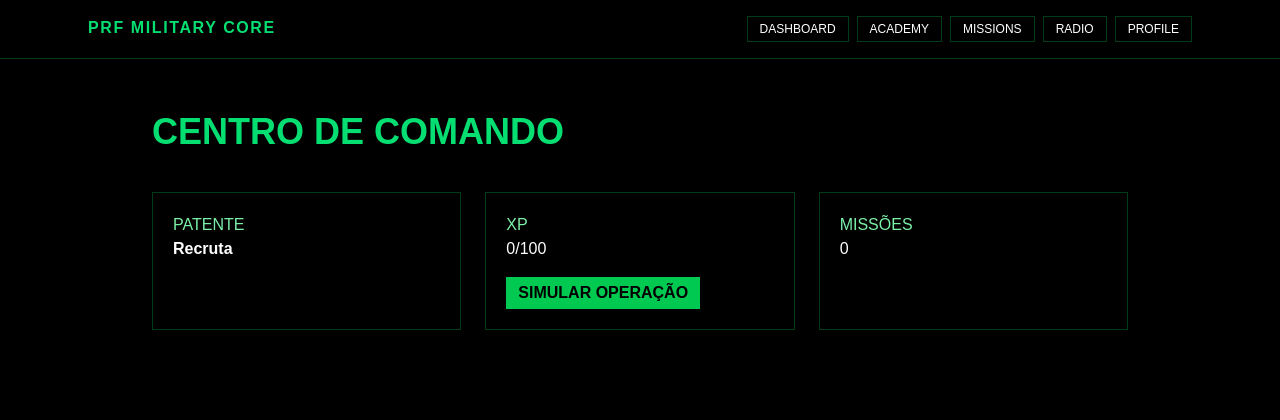
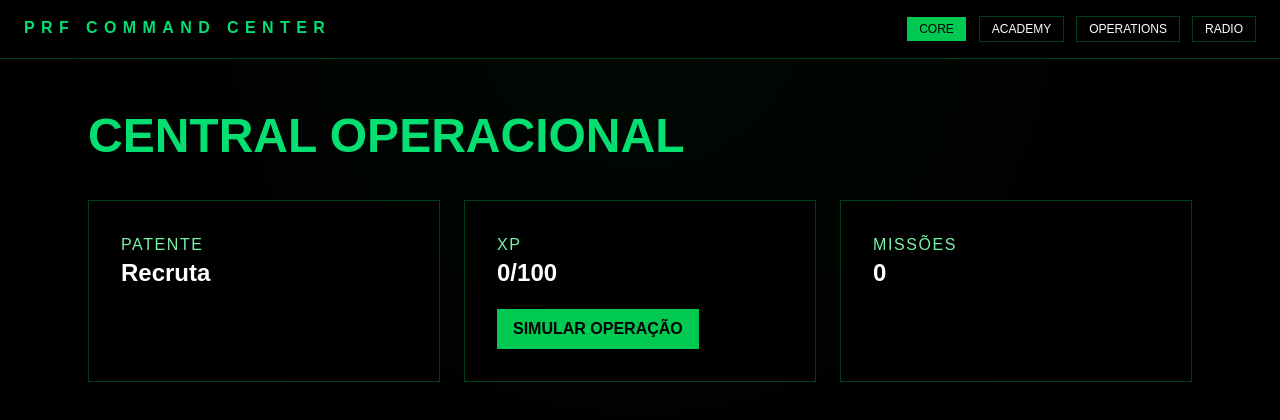
Before and after one commit to CratorGS/PRF-QBDRJ, a Next.js app: page / in a window 1280 px wide. Shown: the top 420 px of the page. Built offline with nearby package versions, Linux system fonts and the light colour scheme.

Commit message:
fix site

```diff
--- a/app/page.tsx
+++ b/app/page.tsx
@@ -1,246 +1,190 @@
 import { useEffect, useRef, useState } from "react";
-import { motion, AnimatePresence } from "framer-motion";
 
-const ranks = [
-  "Recruta",
-  "Agente",
-  "Agente Especial",
-  "Inspetor",
-  "Supervisor",
-  "Comando",
-  "Comando Geral",
-];
+const ranks = ["Recruta", "Agente", "Inspetor", "Supervisor", "Comando", "Comando Geral"];
 
-export default function PRFMilitaryFixed() {
-  const [page, setPage] = useState("dashboard");
-
+export default function PRFCinematicSystem() {
   const audioRef = useRef<HTMLAudioElement | null>(null);
 
-  const [profile, setProfile] = useState(() => {
-    try {
-      const saved = localStorage.getItem("prf_military");
-      return saved
-        ? JSON.parse(saved)
-        : {
-            name: "Operador PRF",
-            rank: "Recruta",
-            xp: 0,
-            missions: 0,
-          };
-    } catch {
-      return {
-        name: "Operador PRF",
-        rank: "Recruta",
-        xp: 0,
-        missions: 0,
-      };
-    }
-  });
+  const [view, setView] = useState("CORE");
+  const [xp, setXp] = useState(0);
+  const [rank, setRank] = useState("Recruta");
+  const [missions, setMissions] = useState(0);
 
-  const [radio, setRadio] = useState([
-    "QAP — Sistema iniciado",
-    "QTH — Central ativa",
+  const [feed, setFeed] = useState([
+    "SYSTEM INITIATED...",
+    "PRF CORE ONLINE",
   ]);
 
-  // RADIO SIMULADO (ESTÁVEL)
+  // 🔄 SISTEMA VIVO (FEED OPERACIONAL)
   useEffect(() => {
-    const interval = setInterval(() => {
+    const t = setInterval(() => {
       const msgs = [
-        "QAP — Patrulha ativa",
-        "ALERTA — Movimento suspeito",
-        "QTH — Unidade reposicionada",
+        "QAP — Unidade em patrulha BR-040",
+        "ALERTA — Movimento suspeito detectado",
+        "QTH — Coordenação atualizada",
         "CÓDIGO 5 — Operação ativa",
       ];
 
-      setRadio((prev) => [
-        msgs[Math.floor(Math.random() * msgs.length)],
-        ...prev.slice(0, 6),
-      ]);
-    }, 5000);
+      setFeed((p) => [msgs[Math.floor(Math.random() * msgs.length)], ...p.slice(0, 5)]);
+    }, 3000);
 
-    return () => clearInterval(interval);
+    return () => clearInterval(t);
   }, []);
 
-  // XP SYSTEM
-  const addXP = () => {
-    let xp = profile.xp + 25;
-    let idx = ranks.indexOf(profile.rank);
+  const action = () => {
+    let newXp = xp + 25;
+    let idx = ranks.indexOf(rank);
 
-    if (xp >= 100 && idx < ranks.length - 1) {
-      xp = 0;
+    if (newXp >= 100 && idx < ranks.length - 1) {
+      newXp = 0;
       idx++;
     }
 
-    const updated = {
-      ...profile,
-      xp,
-      rank: ranks[idx],
-      missions: profile.missions + 1,
-    };
+    setXp(newXp);
+    setRank(ranks[idx]);
+    setMissions((m) => m + 1);
 
-    setProfile(updated);
-    localStorage.setItem("prf_military", JSON.stringify(updated));
-
-    // SOM (SEGURANÇA: NÃO FORÇA AUTOPLAY)
-    try {
-      if (audioRef.current) {
-        audioRef.current.currentTime = 0;
-        audioRef.current.play().catch(() => {});
-      }
-    } catch {}
+    audioRef.current?.play().catch(() => {});
   };
 
   return (
-    <div className="min-h-screen bg-black text-white overflow-x-hidden">
+    <div className="min-h-screen bg-black text-white overflow-hidden relative">
 
-      {/* AUDIO (não autoplay) */}
+      {/* 🔊 AUDIO (manual) */}
       <audio
         ref={audioRef}
         src="https://cdn.pixabay.com/download/audio/2022/03/15/audio_c8c8a73467.mp3"
       />
 
-      {/* HEADER */}
-      <div className="fixed top-0 w-full z-50 bg-black/90 border-b border-green-500/30 backdrop-blur-xl">
-        <div className="max-w-6xl mx-auto flex justify-between px-6 py-4">
-          <h1 className="text-green-400 font-black tracking-widest">
-            PRF MILITARY CORE
+      {/* 🎥 BACKGROUND LAYER */}
+      <div className="absolute inset-0 bg-[radial-gradient(circle_at_top,rgba(0,255,100,0.15),transparent_60%)]" />
+      <div className="absolute inset-0 bg-black/80" />
+
+      {/* 🪖 HEADER MILITAR */}
+      <div className="fixed top-0 w-full z-50 border-b border-green-500/30 bg-black/70 backdrop-blur-xl">
+        <div className="max-w-7xl mx-auto px-6 py-4 flex justify-between">
+          <h1 className="text-green-400 tracking-[0.4em] font-black">
+            PRF COMMAND CENTER
           </h1>
 
-          <div className="flex gap-2 flex-wrap">
-            {["dashboard", "academy", "missions", "radio", "profile"].map(
-              (p) => (
+          <div className="flex gap-3 text-xs">
+            {["CORE", "ACADEMY", "OPERATIONS", "RADIO"].map((v) => (
               <button
-                  key={p}
-                  onClick={() => setPage(p)}
-                  className="px-3 py-1 text-xs border border-green-500/30 hover:bg-green-500/10"
+                key={v}
+                onClick={() => setView(v)}
+                className={`px-3 py-1 border ${
+                  view === v ? "bg-green-500 text-black" : "border-green-500/30"
+                }`}
               >
-                  {p.toUpperCase()}
+                {v}
               </button>
-              )
-            )}
+            ))}
           </div>
         </div>
       </div>
 
-      {/* CONTENT */}
-      <div className="pt-28 max-w-5xl mx-auto px-6">
+      {/* 🧠 MAIN CORE */}
+      <div className="pt-28 max-w-6xl mx-auto px-6 relative z-10">
 
-        <AnimatePresence mode="wait">
-
-          {page === "dashboard" && (
-            <motion.div key="dash">
-              <h2 className="text-4xl font-black text-green-400">
-                CENTRO DE COMANDO
+        {/* CORE */}
+        {view === "CORE" && (
+          <div>
+            <h2 className="text-5xl font-black text-green-400">
+              CENTRAL OPERACIONAL
             </h2>
 
-              <div className="grid md:grid-cols-3 gap-6 mt-10">
+            <div className="mt-10 grid md:grid-cols-3 gap-6">
 
-                <div className="p-5 border border-green-500/30 bg-black/60">
-                  <p className="text-green-300">PATENTE</p>
-                  <h3 className="font-black">{profile.rank}</h3>
+              <div className="p-8 border border-green-500/30 bg-black/60">
+                <p className="text-green-300 tracking-widest">PATENTE</p>
+                <h3 className="text-2xl font-black">{rank}</h3>
               </div>
 
-                <div className="p-5 border border-green-500/30 bg-black/60">
-                  <p className="text-green-300">XP</p>
-                  <h3>{profile.xp}/100</h3>
+              <div className="p-8 border border-green-500/30 bg-black/60">
+                <p className="text-green-300 tracking-widest">XP</p>
+                <h3 className="text-2xl font-black">{xp}/100</h3>
 
                 <button
-                    onClick={addXP}
-                    className="mt-4 bg-green-500 text-black px-3 py-1 font-bold"
+                  onClick={action}
+                  className="mt-5 bg-green-500 text-black px-4 py-2 font-black"
                 >
                   SIMULAR OPERAÇÃO
                 </button>
               </div>
 
-                <div className="p-5 border border-green-500/30 bg-black/60">
-                  <p className="text-green-300">MISSÕES</p>
-                  <h3>{profile.missions}</h3>
+              <div className="p-8 border border-green-500/30 bg-black/60">
+                <p className="text-green-300 tracking-widest">MISSÕES</p>
+                <h3 className="text-2xl font-black">{missions}</h3>
               </div>
 
             </div>
-            </motion.div>
+          </div>
         )}
 
-          {page === "academy" && (
-            <motion.div key="academy">
+        {/* ACADEMY */}
+        {view === "ACADEMY" && (
+          <div>
             <h2 className="text-4xl font-black text-green-400">
-                ACADEMIA PRF
+              ACADEMIA TÁTICA
             </h2>
 
-              <div className="grid md:grid-cols-2 gap-6 mt-10">
+            <div className="mt-10 space-y-4">
               {[
                 "Disciplina Operacional",
-                  "Hierarquia",
-                  "Rádio Q Codes",
-                  "Abordagem Tática",
-                ].map((a) => (
-                  <div className="p-5 border border-green-500/30 bg-black/60">
-                    <h3 className="font-black">{a}</h3>
-                    <button
-                      onClick={addXP}
-                      className="mt-4 bg-green-500 text-black px-3 py-1 font-bold"
-                    >
-                      CONCLUIR
-                    </button>
+                "Hierarquia Militar",
+                "Comunicação Rádio",
+                "Conduta em Patrulha",
+              ].map((t) => (
+                <div className="p-6 border border-green-500/30 bg-black/60">
+                  <h3 className="font-black">{t}</h3>
                 </div>
               ))}
             </div>
-            </motion.div>
+          </div>
         )}
 
-          {page === "missions" && (
-            <motion.div key="missions">
+        {/* OPERATIONS */}
+        {view === "OPERATIONS" && (
+          <div>
             <h2 className="text-4xl font-black text-green-400">
-                MISSÕES
+              OPERAÇÕES
             </h2>
 
             <div className="mt-10 space-y-3">
               {[
-                  "Patrulha BR-040",
-                  "Abordagem suspeita",
-                  "Controle de área",
-                  "Resposta rápida",
-                ].map((m, i) => (
-                  <div key={i} className="p-4 border border-green-500/30">
-                    🎯 {m}
+                "BR-040 LIMPA",
+                "ECLIPSE TÁTICO",
+                "RESPOSTA RÁPIDA",
+                "CONTROLE DE ÁREA",
+              ].map((o, i) => (
+                <div key={i} className="p-5 border border-green-500/30">
+                  🎯 {o}
                 </div>
               ))}
             </div>
-            </motion.div>
+          </div>
         )}
 
-          {page === "radio" && (
-            <motion.div key="radio">
+        {/* RADIO */}
+        {view === "RADIO" && (
+          <div>
             <h2 className="text-4xl font-black text-green-400">
-                RÁDIO
+              RÁDIO OPERACIONAL
             </h2>
 
             <div className="mt-10 space-y-3">
-                {radio.map((r, i) => (
-                  <div key={i} className="p-4 border border-green-500/30">
-                    📡 {r}
+              {feed.map((f, i) => (
+                <div
+                  key={i}
+                  className="p-4 border border-green-500/30 bg-black/60"
+                >
+                  📡 {f}
                 </div>
               ))}
             </div>
-            </motion.div>
+          </div>
         )}
 
-          {page === "profile" && (
-            <motion.div key="profile">
-              <h2 className="text-4xl font-black text-green-400">
-                PERFIL
-              </h2>
-
-              <div className="mt-10 p-5 border border-green-500/30">
-                <p>Nome: {profile.name}</p>
-                <p>Patente: {profile.rank}</p>
-                <p>XP: {profile.xp}</p>
-                <p>Missões: {profile.missions}</p>
-              </div>
-            </motion.div>
-          )}
-
-        </AnimatePresence>
       </div>
     </div>
   );
```
Lines whose indentation alone changed are shown as unchanged.
